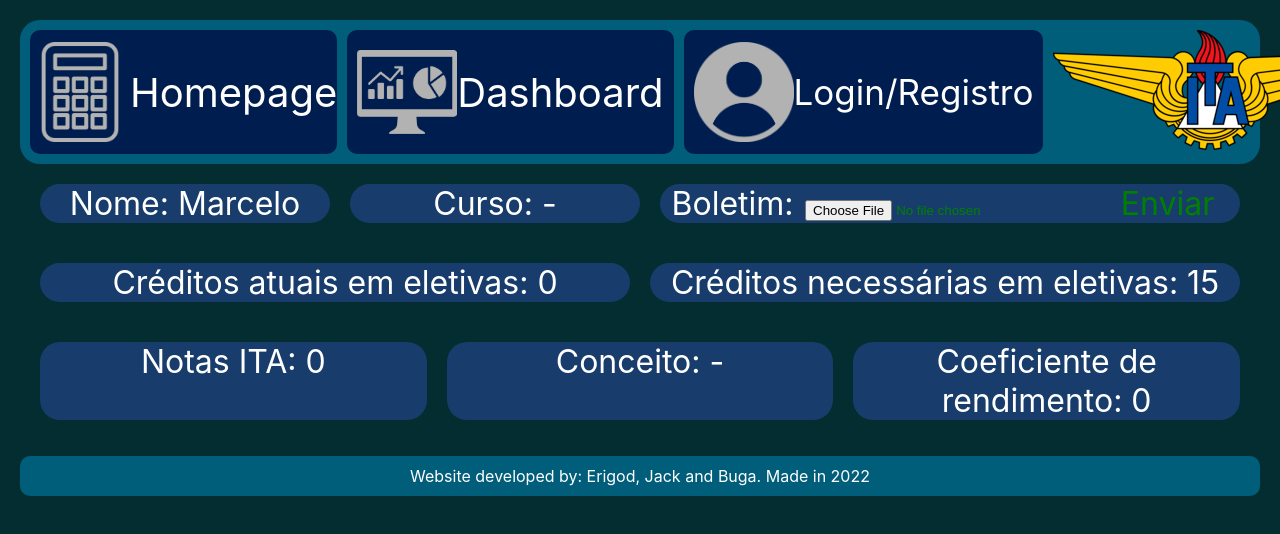
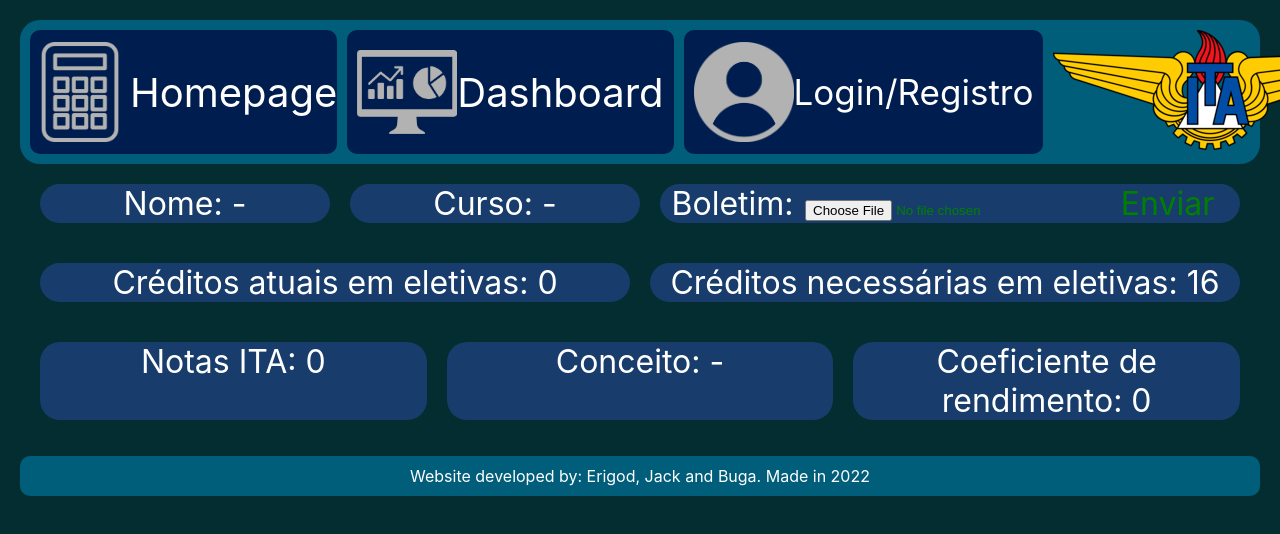
Before and after one commit to BugaM/CR_ITA, a React (Create React App) app in the folder front/: page /dashboard in a window 1280 px wide. Shown: the top 534 px of the page. Built offline with nearby package versions, Linux system fonts and the light colour scheme.

Commit message:
adding name info

```diff
--- a/front/src/components/dashboard/BasicInfos.js
+++ b/front/src/components/dashboard/BasicInfos.js
@@ -31,7 +31,7 @@ function BasicInfos(props){
     return (
         <div className={styles.BasicInfosContainer}>
             <div className={styles.BasicInfosName}>
-                Nome: Marcelo
+                Nome: {props.nome}
             </div>
 
             <div className={styles.BasicInfosEng} key={props.curso}>
--- a/front/src/pages/Dashboard.js
+++ b/front/src/pages/Dashboard.js
@@ -9,6 +9,7 @@ function Dashboard() {
     const [cr, setCr] = useState(0);
     const [media_simples, setMedia] = useState(0);
     const [conceito, setConceito] = useState('-');
+    const [nome, setNome] = useState('-');
 
     async function handleSubmission() {
 
@@ -19,6 +20,7 @@ function Dashboard() {
       setEletivas(parseFloat(response.total_eletivas).toFixed(1))
       setMedia(parseFloat(response.media_simples).toFixed(2))
       setCr(parseFloat(response.cr).toFixed(2))
+      setNome(response.name)
       let grade_fixed = parseFloat(response.cr).toFixed(1);
       if (grade_fixed >= 9.5){
         setConceito('L');
@@ -35,8 +37,8 @@ function Dashboard() {
 
     return (
       <div>
-        <BasicInfos curso = {curso} key={curso} handleSub = {handleSubmission}/>
-        <Elective horasatuais = {total_eletivas} horasnecessarias = "15" />
+        <BasicInfos curso = {curso} nome={nome} handleSub = {handleSubmission}/>
+        <Elective horasatuais = {total_eletivas} horasnecessarias = "16" />
         <Grades nota = {media_simples} conceito = {conceito} cr = {cr}/>
       </div>
     );
```
Also changed, not shown: 1 other file (tests, documents, lock files or other folders).
